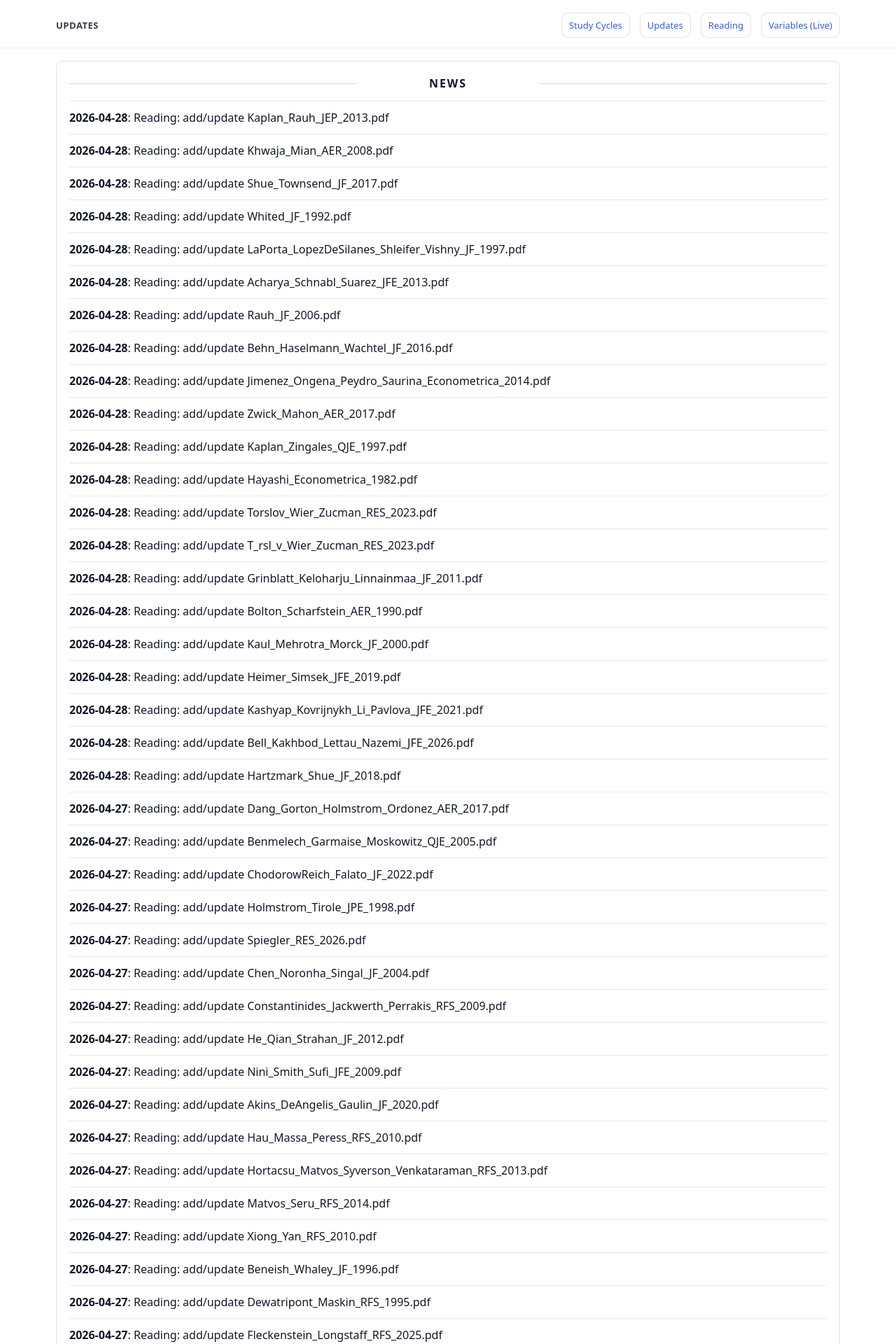
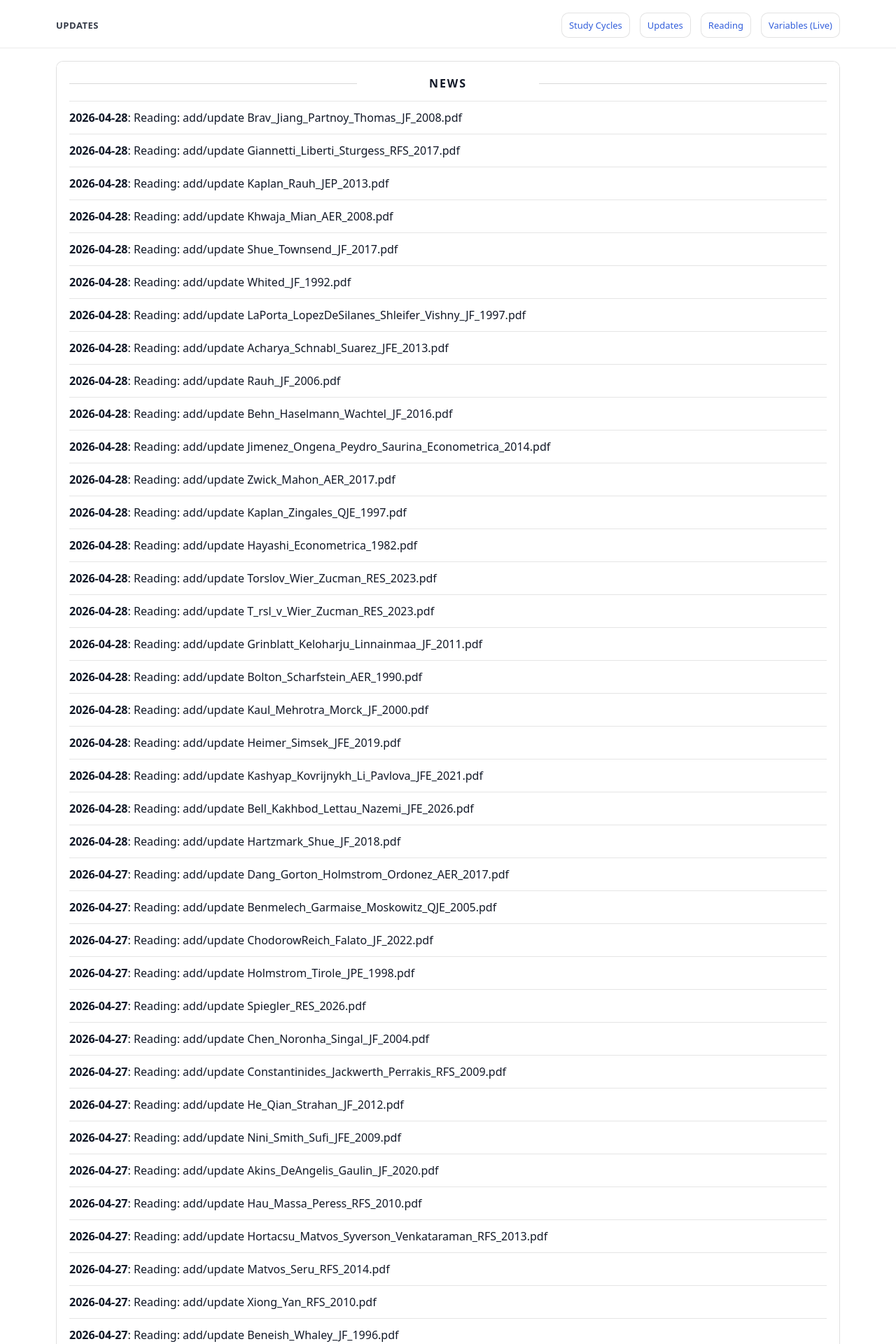
Before and after one commit to yaxinzn/study-archive, a Jekyll site: the page built from updates/index.md, in a window 1280 px wide. Shown: the top 1920 px of the page at 70% size. Built offline with Jekyll 4.4.1, drawn with Linux system fonts in a browser that asks for light colours; some of the changed text lies outside the part shown.

Commit message:
chore: update NEWS feed

```diff
--- a/_data/news.yml
+++ b/_data/news.yml
@@ -1,4 +1,10 @@
 # Auto-generated update history (sorted newest -> oldest). Do not edit manually.
+- ts: "1777373914"
+  date: "2026-04-28"
+  title: "Reading: add/update Brav_Jiang_Partnoy_Thomas_JF_2008.pdf"
+- ts: "1777373890"
+  date: "2026-04-28"
+  title: "Reading: add/update Giannetti_Liberti_Sturgess_RFS_2017.pdf"
 - ts: "1777372382"
   date: "2026-04-28"
   title: "Reading: add/update Kaplan_Rauh_JEP_2013.pdf"
```
